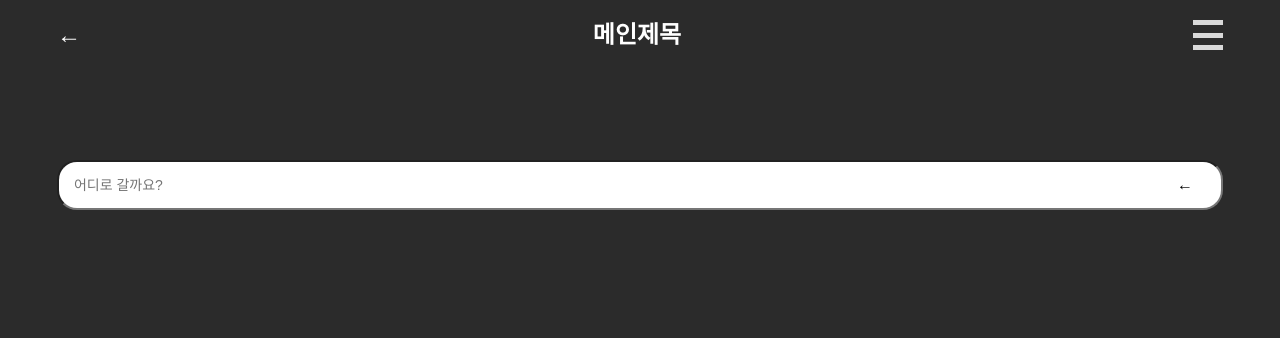
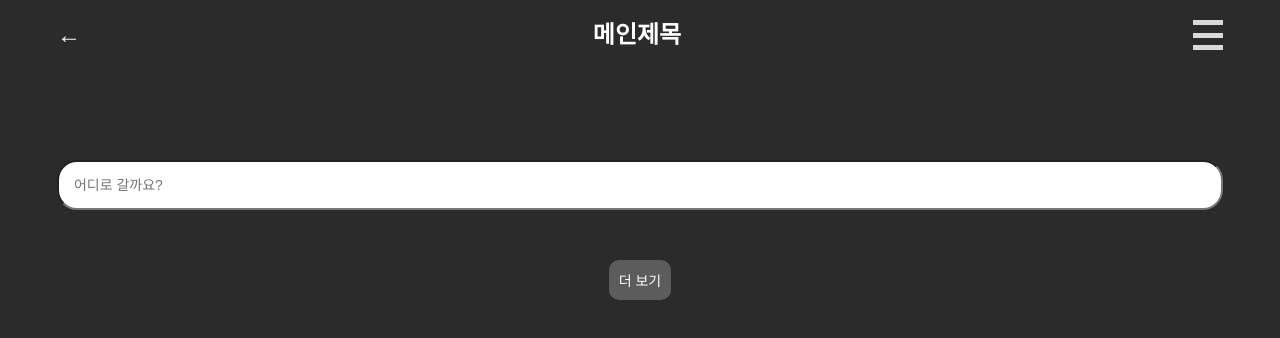
Before and after one commit to sseong-c0de/FishingMap, a React (Vite) app: page /ban in a window 1280 px wide. Shown: the top 338 px of the page. Built offline with nearby package versions, Linux system fonts and the light colour scheme.

Commit message:
물떄 검색 결과 라우팅 및 api 필터링 구조구현

```diff
--- a/src/api/tide.js
+++ b/src/api/tide.js
@@ -4,8 +4,9 @@ export async function fetchTide() {
     serviceKey: import.meta.env.VITE_DATA_GO_KR_KEY,
     type: "json",
     gubun: "갯바위",
-    pageNo: 1,
-    numOfRows: 30,
+    // pageNo: 1,
+    numOfRows: 50,
+    // placeName: "",
   };
   const url = new URL(baseUrl, window.location.origin);
   Object.entries(params).forEach(([key, value]) => {
--- a/src/components/Search/Search.jsx
+++ b/src/components/Search/Search.jsx
@@ -1,17 +1,45 @@
+import { useState } from "react";
 import styles from "./Search.module.scss";
-function Serch() {
+import MoreBtn from "../MoreBtn/MoreBtn";
+import { Link } from "react-router-dom";
+function Search({ placeList = [] }) {
+  const [inputKeyword, setInputKeyword] = useState("");
+  const filterPlace =
+    inputKeyword.length >= 2
+      ? placeList.filter((item) => item.includes(inputKeyword)).slice(0, 5)
+      : [];
+  const openBtn = filterPlace.length > 0;
   return (
     <>
       <div className={styles.container}>
-        <span className={styles.enter}>←</span>
         <input
           type="search"
           id="search"
           placeholder="어디로 갈까요?"
           className={styles.searchInput}
+          onChange={(e) => {
+            setInputKeyword(e.target.value);
+          }}
+          value={inputKeyword}
         ></input>
+        <div className={styles.recentSearch}></div>
+        {openBtn ? (
+          <div className={styles.resultBox}>
+            {filterPlace.map((item, key) => {
+              return (
+                <Link
+                  to={`/tide/check?place=${encodeURIComponent(item)}`}
+                  key={item}
+                >
+                  {item}
+                </Link>
+              );
+            })}
+          </div>
+        ) : null}
+        <MoreBtn />
       </div>
     </>
   );
 }
-export default Serch;
+export default Search;
--- a/src/components/Search/Search.module.scss
+++ b/src/components/Search/Search.module.scss
@@ -1,18 +1,39 @@
 .container {
   width: 100%;
-  position: relative;
-  span {
-    position: absolute;
-    right: 30px;
-    color: #000;
-    font-size: 16px;
-    top: 50%;
-    transform: translateY(-50%);
-  }
+  // position: relative;
+  // span {
+  //   position: absolute;
+  //   right: 30px;
+  //   color: #000;
+  //   font-size: 16px;
+  //   top: 50%;
+  //   transform: translateY(-50%);
+  // }
   .searchInput {
     width: 100%;
     border-radius: 20px;
     padding: 15px 15px;
     font-size: 14px;
   }
+  // .recentSearch {
+
+  // }
+  .resultBox {
+    width: 100%;
+    margin-top: 50px;
+    display: grid;
+    grid-template-columns: repeat(2, 1fr);
+    gap: 10px;
+    a {
+      display: block;
+      width: 100%;
+      height: 40px;
+      line-height: 40px;
+      text-align: center;
+      border-radius: 10px;
+      font-size: 12px;
+      color: #000;
+      background: #d9d9d9;
+    }
+  }
 }
--- a/src/layout/Layout.jsx
+++ b/src/layout/Layout.jsx
@@ -26,8 +26,9 @@ function Layout() {
       <main className={styles.appMain}>
         <Routes>
           <Route path="/" element={<Home />} />
-          <Route path="tide" element={<TideSearch />} />
-          <Route path="ban" element={<BanSearch />} />
+          <Route path="/tide" element={<TideSearch />} />
+          <Route path="/tide/check" element={<TideCheck />} />
+          <Route path="/ban" element={<BanSearch />} />
         </Routes>
         {/* <button
           type="button"
--- a/src/pages/Home/Home.jsx
+++ b/src/pages/Home/Home.jsx
@@ -12,7 +12,7 @@ function Home() {
         <Search></Search>
       </div>
       <div className={styles.linkContainer}>
-        <Link to="/tide" className={styles.linkCard}>
+        <Link to="tide" className={styles.linkCard}>
           <span>물때 확인</span>
         </Link>
         <Link to className={styles.linkCard}>
--- a/src/pages/TIdeCheck/TideCheck.jsx
+++ b/src/pages/TIdeCheck/TideCheck.jsx
@@ -1,8 +1,27 @@
-import { Link } from "react-router-dom";
+import { Link, useSearchParams } from "react-router-dom";
 import styles from "./TideCheck.module.scss";
 import MoreBtn from "../../components/MoreBtn/MoreBtn";
 import tideList from "../../data/tideData";
+import { useEffect, useState } from "react";
+import { fetchTide } from "../../api/tide";
 function TideCheck() {
+  const [params] = useSearchParams();
+  const place = params.get("place");
+  const [rows, setRows] = useState([]);
+  useEffect(() => {
+    const load = async () => {
+      const data = await fetchTide();
+      const items = data.body.items.item;
+      const filterItems = items.filter((item) => {
+        return item.seafsPstnNm === place;
+      });
+      setRows(filterItems);
+    };
+    load();
+  }, [place]);
+  useEffect(() => {
+    console.log(rows);
+  }, [rows]);
   return (
     <div className={styles.container}>
       {tideList.map((item, id) => {
--- a/src/pages/TideSearch/TideSearch.jsx
+++ b/src/pages/TideSearch/TideSearch.jsx
@@ -33,18 +33,16 @@ function TideSearch() {
   return (
     <div className={styles.container}>
       <div className={styles.searchBox}>
-        <Search></Search>
+        <Search placeList={placeList} />
       </div>
-      <div className={styles.recentSearch}></div>
-      <div className={styles.resultBox}></div>
-      <MoreBtn></MoreBtn>
-      <button
+      {/* <MoreBtn></MoreBtn> */}
+      {/* <button
         onClick={() => {
           console.log(placeList);
         }}
       >
         123131231313123123
-      </button>
+      </button> */}
     </div>
   );
 }
```
